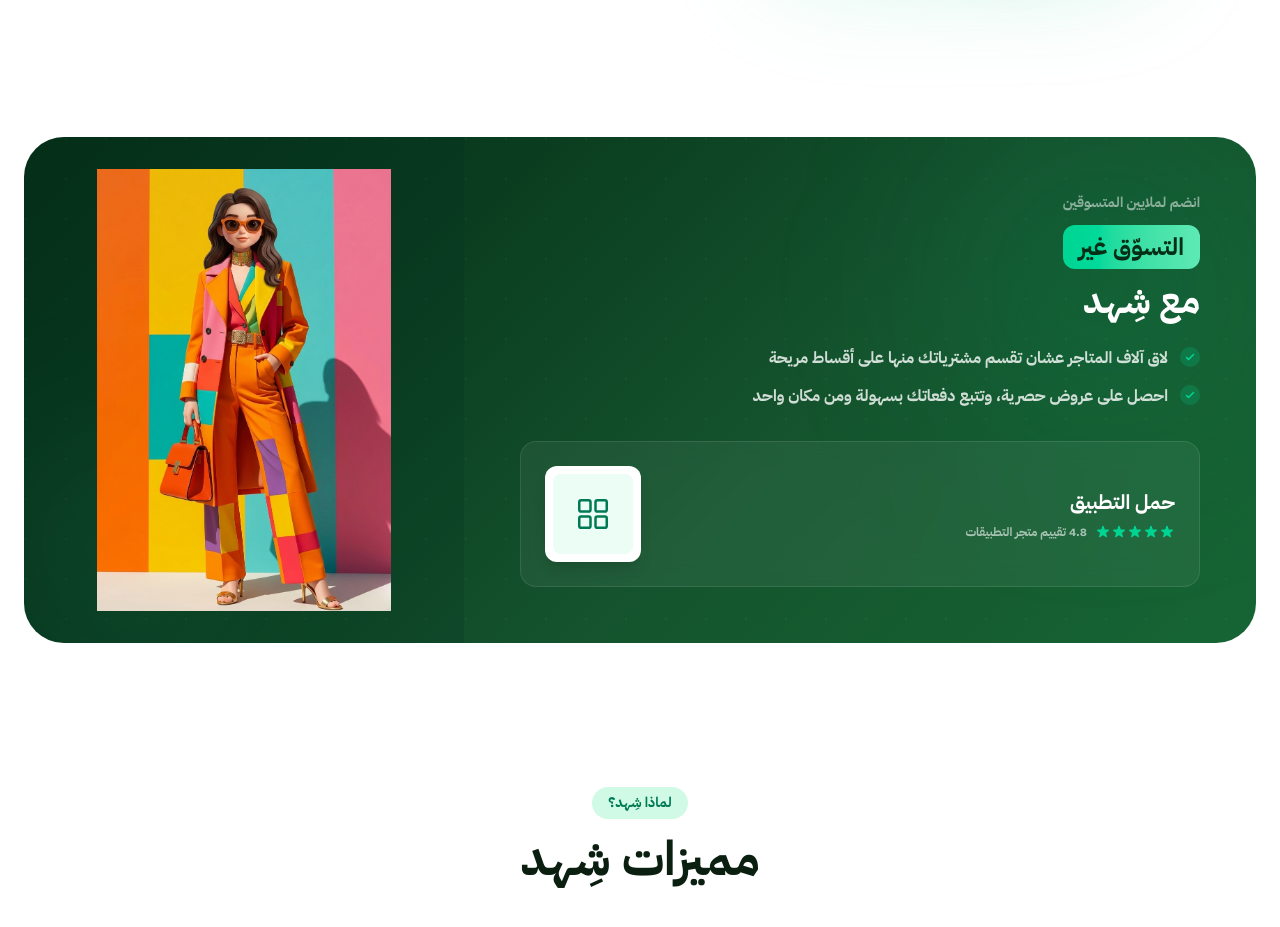
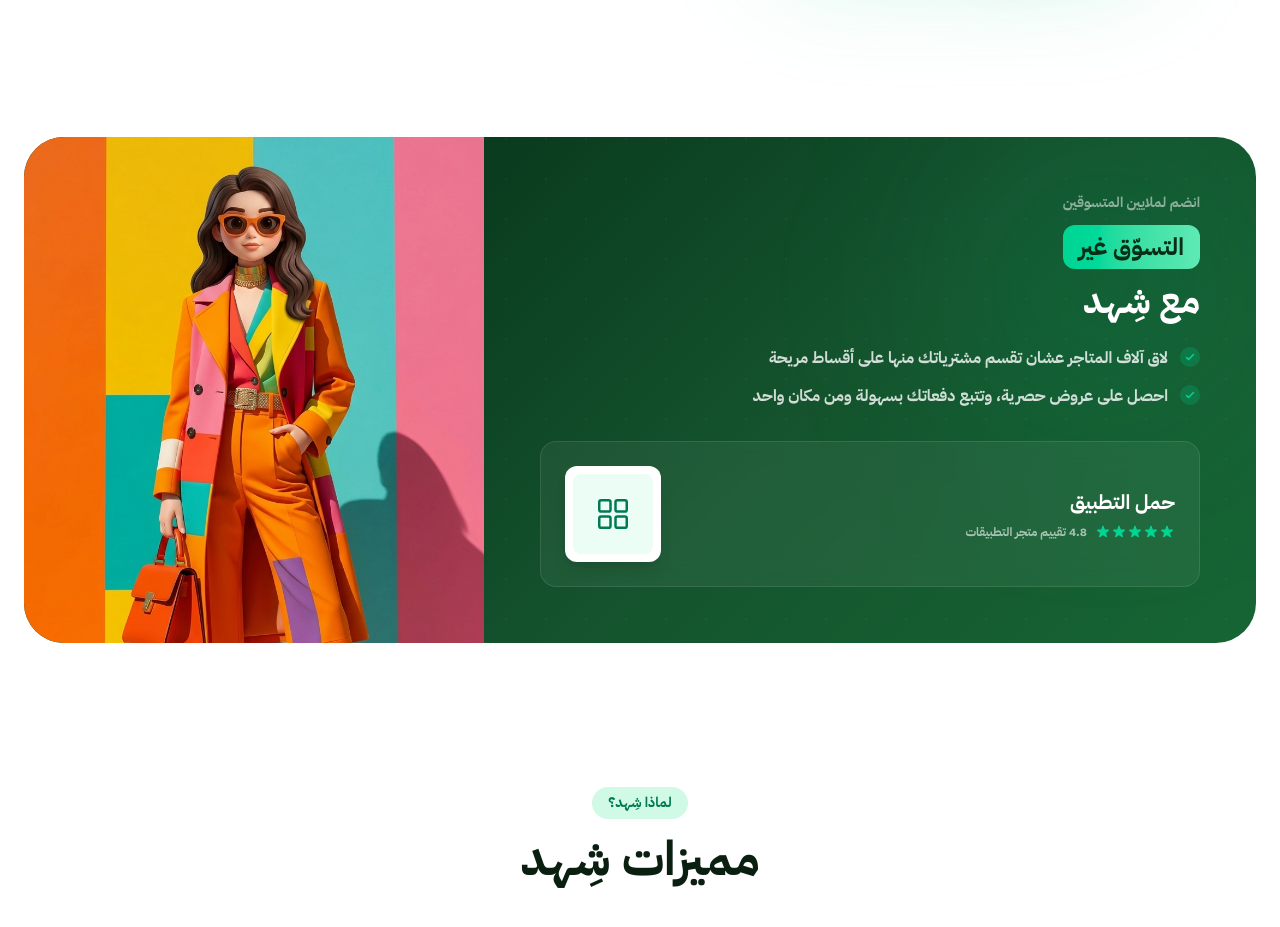
Before and after one commit to AL-atharbeh/profile_shahad, a Next.js app: page / in a window 1280 px wide. Shown: the part 3080-4007 px from the top of the page. Built offline with nearby package versions, Linux system fonts and the light colour scheme; a web font is replaced by a local one.

Commit message:
update API URL to shahedapp.com

```diff
--- a/app/page.tsx
+++ b/app/page.tsx
@@ -527,20 +527,20 @@ export default function Home() {
                 </div>
               </div>
 
-              {/* Character Image — fills the right side completely, no animation */}
-              <div className="hidden md:block relative flex-shrink-0 w-[380px] lg:w-[440px] self-stretch bg-emerald-950/20">
+              {/* Character Image — fills the right side completely, no gaps or padding */}
+              <div className="hidden md:block relative flex-shrink-0 w-[380px] lg:w-[460px] self-stretch overflow-hidden">
                 <img
                   src="/images/shopshahed.png"
                   alt="شِهد"
-                  className="absolute inset-0 w-full h-full object-contain p-8"
+                  className="absolute inset-0 w-full h-full object-cover object-top"
                 />
               </div>
               {/* Mobile image — complete and edge-to-edge */}
-              <div className="md:hidden w-full overflow-hidden mt-6">
+              <div className="md:hidden w-full overflow-hidden">
                 <img
                   src="/images/shopshahed.png"
                   alt="شِهد"
-                  className="w-full h-auto object-cover object-top rounded-b-[2rem]"
+                  className="w-full h-auto object-cover object-top"
                 />
               </div>
             </div>
```
